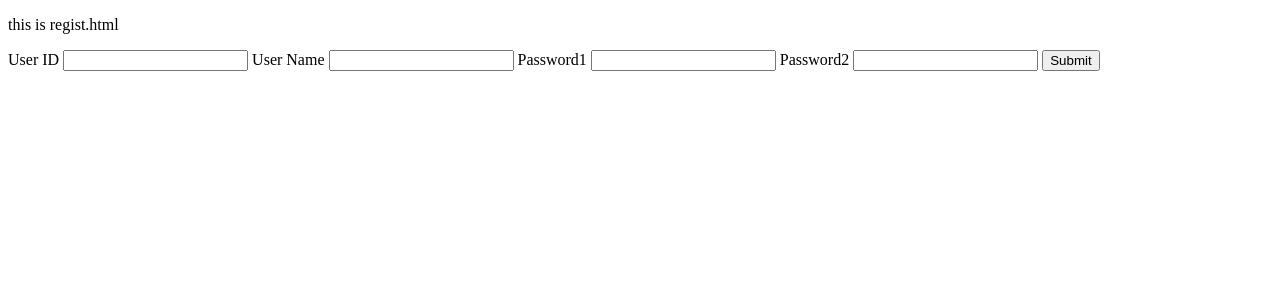
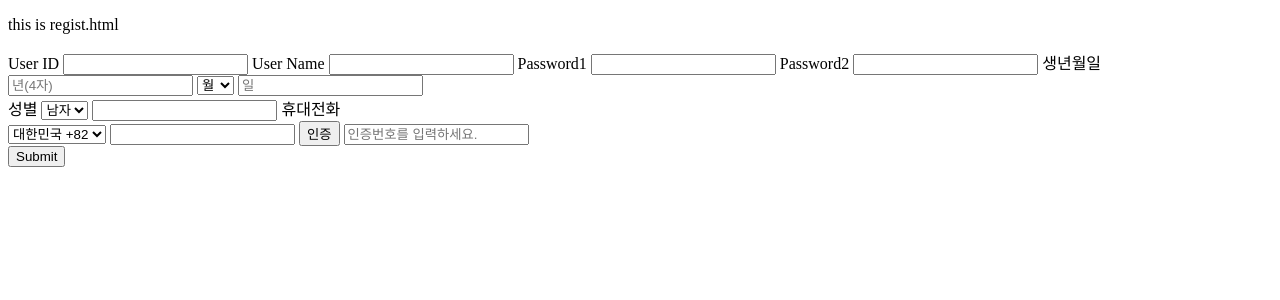
Before and after one commit to Gouwon/flask_app, a Flask app: page /auth/regist in a window 1280 px wide. Shown: the top 300 px of the page. Run offline with Flask 2, Linux system fonts and the light colour scheme.

Commit message:
191212 register adding input fields

```diff
--- a/portfolio/flasks/templates/regist.html
+++ b/portfolio/flasks/templates/regist.html
@@ -15,6 +15,38 @@
     <input type="password" name="password1" id="password1" autocomplete="current-password">
     <label for="password2">Password2</label>
     <input type="password" name="password2" id="password2" autocomplete="current-password">
+    <label for="birth">생년월일</label>
+    <div id="birth">
+        <input type="text" name="birthyear" id="birthyear" placeholder="년(4자)">
+        <select name="birthmonth" id="birthmonth">
+            {% for i in range(0, 13) %}
+            <option value="{{i}}">
+                {% if i == 0 %}
+                월
+                {% else %}
+                {{i}}
+                {% endif %}
+            </option>
+            {% endfor %}
+        </select>
+        <input type="text" id="birthdate" placeholder="일">
+    </div>
+    <label for="gender">성별</label>
+    <select name="gender" id="gender">
+        <option value="M">남자</option>
+        <option value="F">여자</option>
+    </select>
+    <label for="mail"></label>
+    <input type="email" name="mail" id="mail">
+    <label for="phone">휴대전화</label>
+    <div id="phone">
+        <select name="countrycode" id="countrycode">
+            <option value="82">대한민국 +82</option>
+        </select>
+        <input type="text" name="phoneNumber" id="phoneNumber">
+        <input type="button" value="인증">
+        <input type="text" name="authnum" id="authnum" placeholder="인증번호를 입력하세요.">
+    </div>
     <button>Submit</button>
 
     <!-- <font style='font-size:11px; font-weight:bold; color:#BF4C00;'>비밀번호는 영문, 숫자, 혹은 !@#$%^&*()?로 이루어져야 합니다.</font> -->
```
